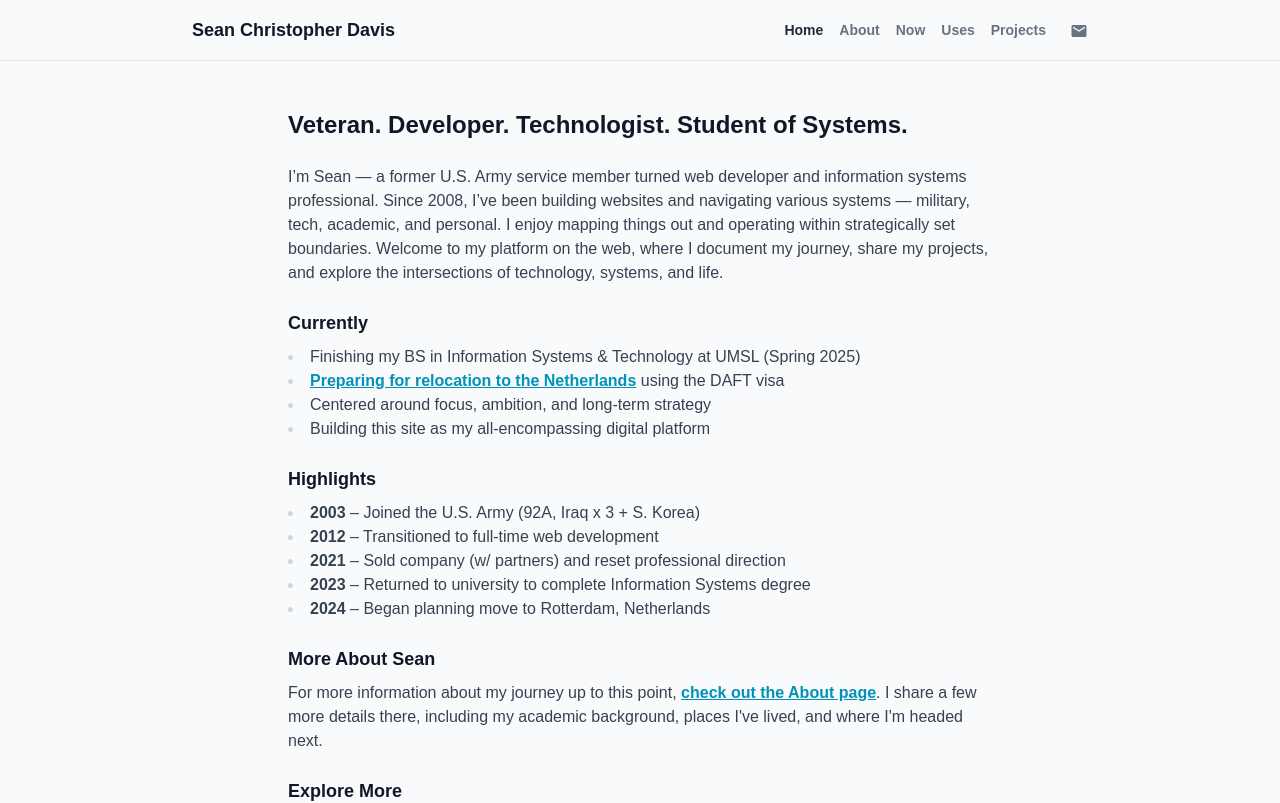
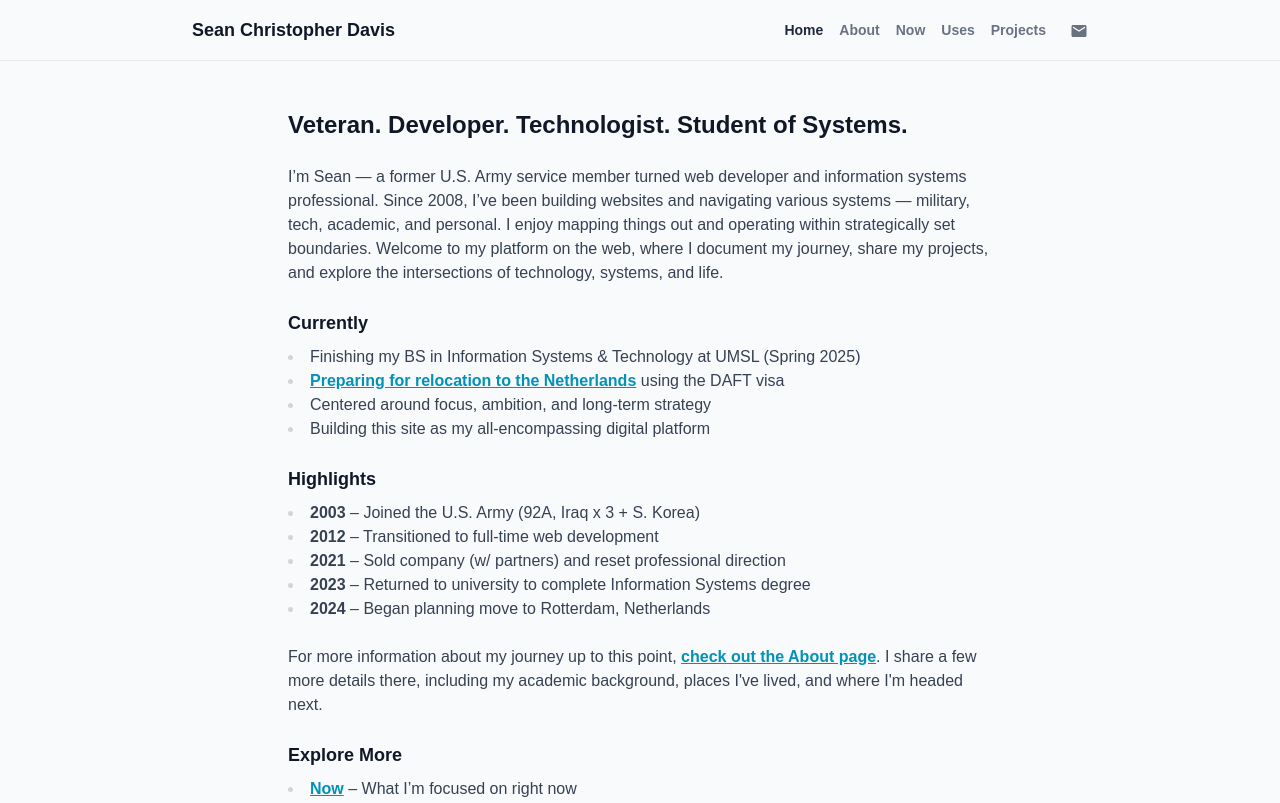
Before and after one commit to SeanChDavis/SeanChDavis, a React (Vite) app: page / in a window 1280 px wide. Shown: the top 803 px of the page. Built offline with nearby package versions, Linux system fonts and the light colour scheme; the HTML template or start-up script is replaced by a standard one.

Commit message:
remove unneeded heading

```diff
--- a/src/pages/Home.jsx
+++ b/src/pages/Home.jsx
@@ -37,7 +37,6 @@ export default function Home() {
             </section>
 
             <section className="space-y-2">
-                <h2 className={headingClasses}>More About Sean</h2>
                 <p>For more information about my journey up to this point, <Link to="/about" className={linkClasses}>check out the About page</Link>. I share a few more details there, including my academic background, places I've lived, and where I'm headed next.</p>
             </section>
 
```
